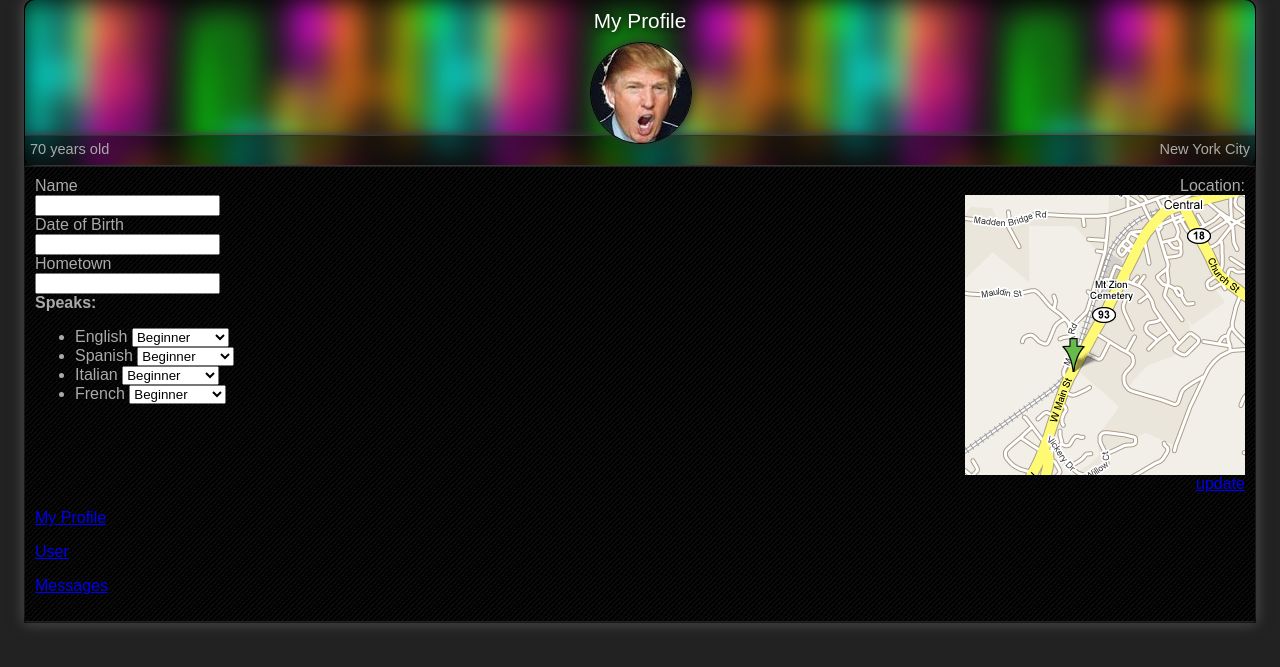
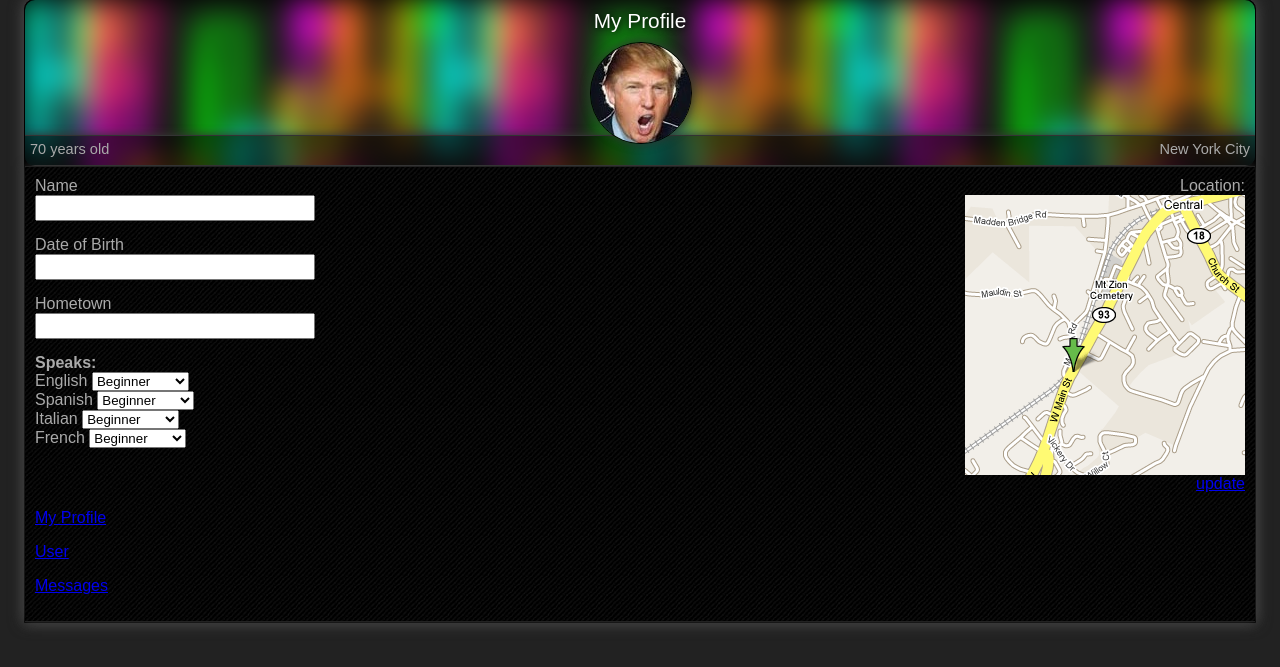
Before and after one commit to letsgetrandy/meetnspeak, a Django app: page /user/ in a window 1280 px wide. Shown: the part 17-684 px from the top of the page. Run offline with Django 3.2, Linux system fonts and the light colour scheme.

Commit message:
formatting

```diff
--- a/mns/templates/profile.html
+++ b/mns/templates/profile.html
@@ -100,8 +100,28 @@ main {
 .mapdiv {
     text-align:right;
 }
-label {
+.field {
+    margin:0 0 15px;
+    position:relative;
+    width:280px;
+}
+.field label {
     display:block;
+}
+.field input[type=text],
+.field input[type=password] {
+    font-size:14px;
+    padding:3px;
+    width:100%;
+}
+ul.languages {
+    margin:0;
+    padding:0;
+    list-style-type:none;
+}
+ul.languages li {
+    margin:0;
+    padding:0;
 }
 @media screen and (max-width:480px) {
     .mapdiv {
@@ -129,21 +149,21 @@ label {
 <main>
 <div class="split">
     <div>
-        <div>
+        <div class="field">
             <label>Name</label>
             <input type="text">
         </div>
-        <div>
+        <div class="field">
             <label>Date of Birth</label>
             <input type="text">
         </div>
-        <div>
+        <div class="field">
             <label>Hometown</label>
             <input type="text">
         </div>
 
         <strong>Speaks:</strong>
-        <ul>
+        <ul class="languages">
             <li>English
                 <select><option value="1">Beginner</option><option value="3">Intermediate</option><option value="5">Advanced</option><option value="8">Fluent</option><option value="10">Native</option></select>
             </li>
```
Also changed, not shown: mns/templates/user.html (+10 -1 lines).
